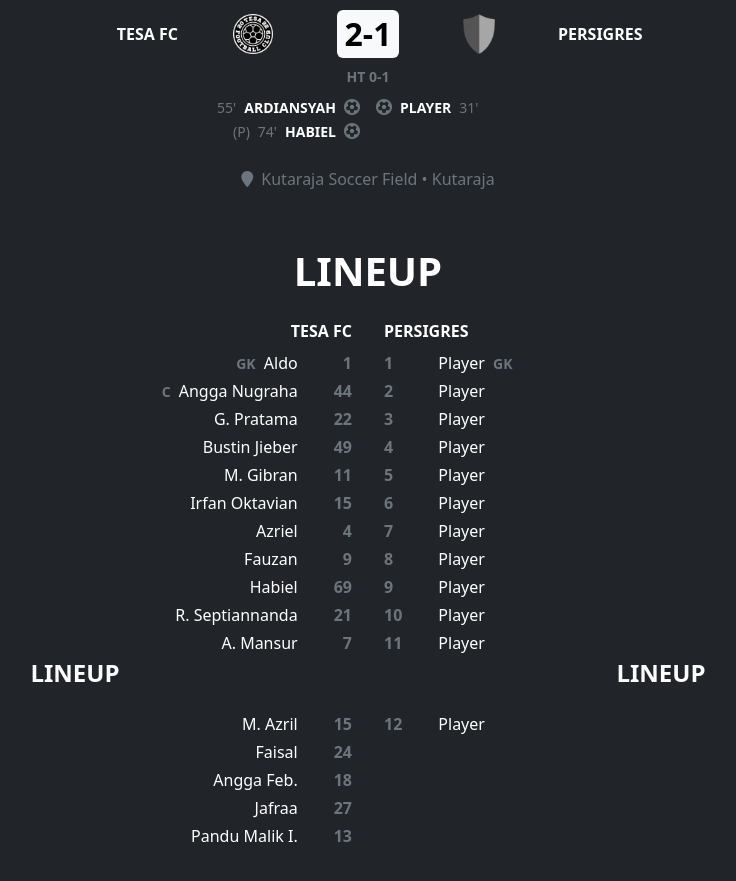
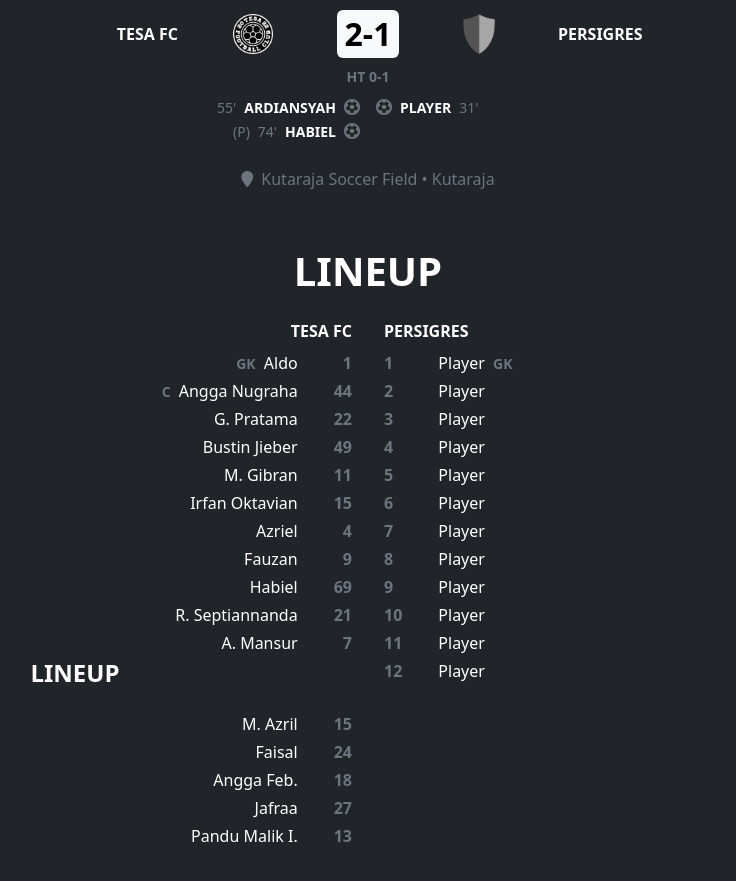
Before and after one commit to tesafc/tesafc.github.io, a Jekyll site: the page built from _matches/2022-06-25.md, in a window 1280 px wide and 900 px high, scrolled down 865 px. Shown: the top 881 px of the window, without its empty margins (272-1008 px from the left). Built offline with Jekyll 4.4.1, drawn with Linux system fonts in a browser that asks for light colours; nearby versions of some CDN libraries.

Commit message:
Update match.html

```diff
--- a/_layouts/match.html
+++ b/_layouts/match.html
@@ -107,7 +107,6 @@
           {% if player.role %}<small class="d-inline-block col-auto text-uppercase fw-bolder text-secondary">{{ player.role }}</small>{% endif %}
         </li>
         {% endfor %}
-        <h4 class="text-center text-uppercase text-bg-dark fw-bolder mb-4">lineup</h4>
         {% for player in page.lineup.away-team.subs %}
         <li class="d-block row g-0 list-group-item text-bg-dark text-start border-0 p-0 pb-1">
           <span class="d-inline-block col-1 text-uppercase text-secondary fw-bolder">{{ player.no-punggung }}</span>
```
